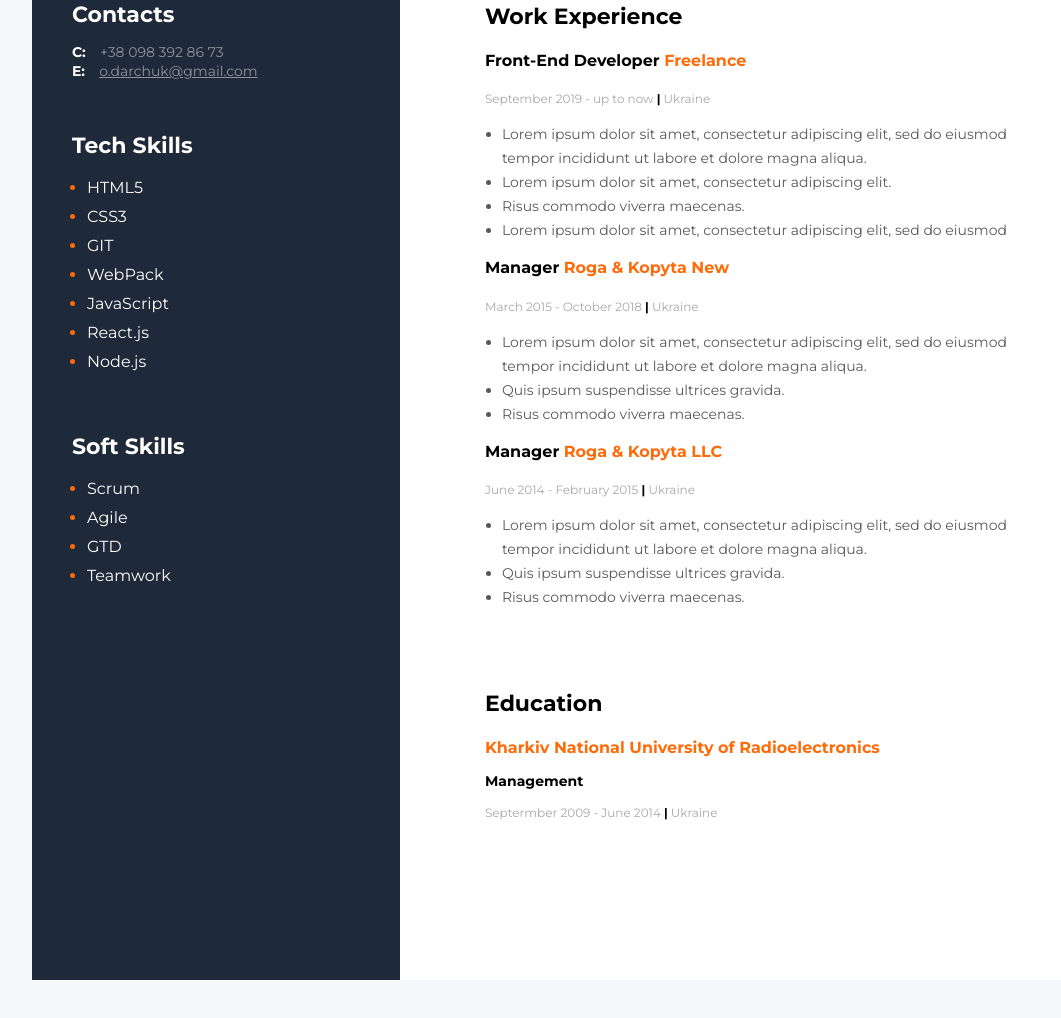
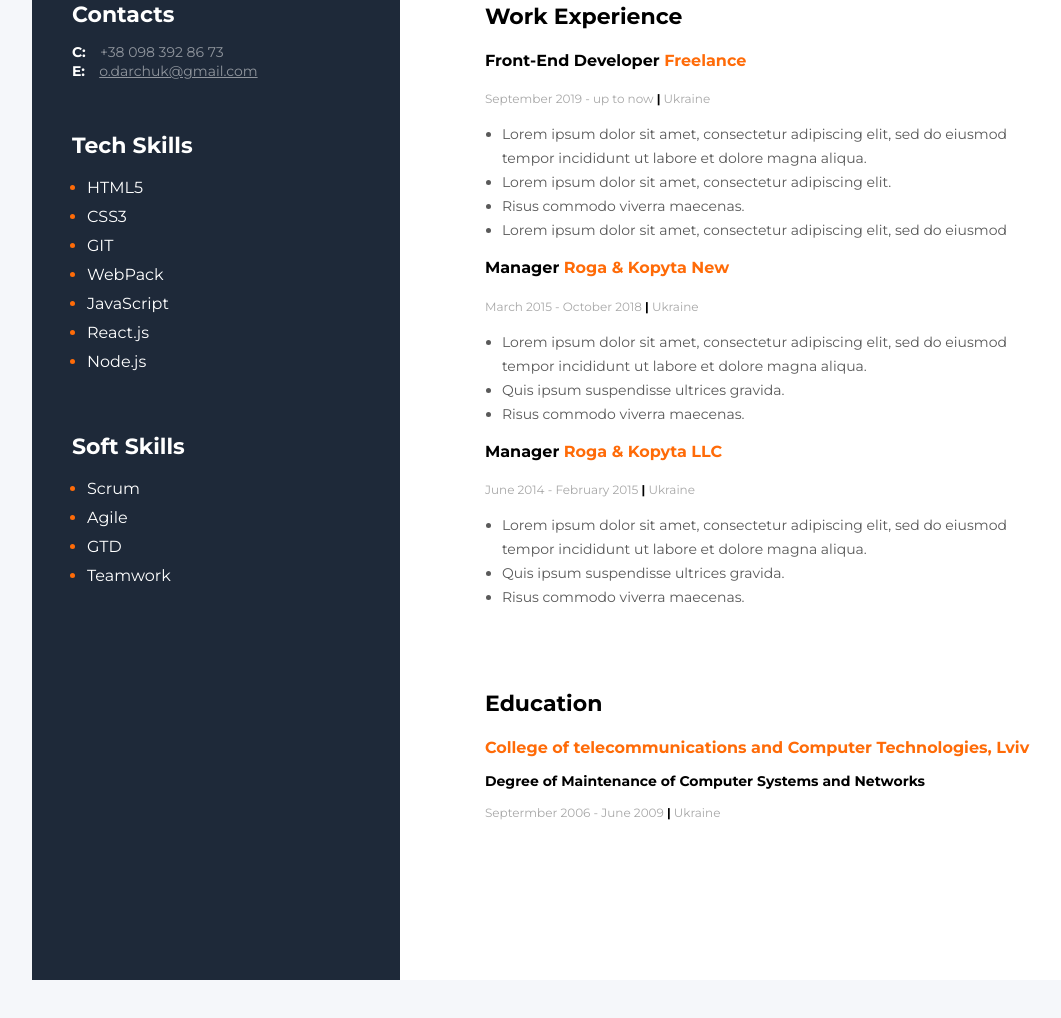
Before and after one commit to AlexDarchuk/My_Resume, a plain HTML site: page index.html in a window 1280 px wide. Shown: the part 615-1633 px from the top of the page, without its empty margins (8-1069 px from the left). Drawn offline with Linux system fonts and the light colour scheme.

Commit message:
education

```diff
--- a/index.html
+++ b/index.html
@@ -123,10 +123,12 @@
           </div>
           <div class="education">
             <h3>Education</h3>
-            <h4>Kharkiv National University of Radioelectronics</h4>
-            <h5>Management</h5>
+            <h4>College of telecommunications and Computer
+              Technologies, Lviv</h4>
+            <h5>Degree of Maintenance of Computer Systems
+              and Networks</h5>
             <p>
-              Septermber 2009 - June 2014 <span>|</span> Ukraine
+              Septermber 2006 - June 2009 <span>|</span> Ukraine
             </p>
           </div>
         </div>
```
